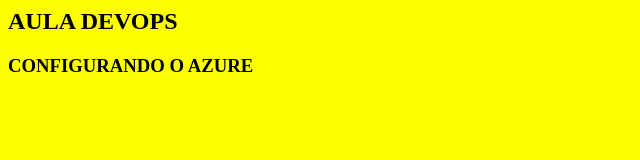
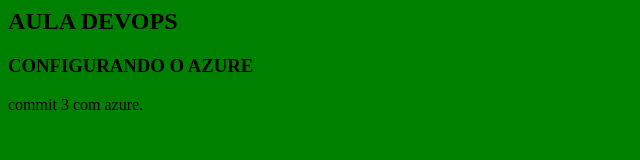
Before and after one commit to LUCASDESENVOLVEDOR/AulaAzure, a plain HTML site: page index.html in a window 1280 px wide. Shown: the whole page, without its empty margins (0-640 px from the left). Drawn offline with Linux system fonts and the light colour scheme.

Commit message:
adicionando arquivo 3

```diff
--- a/index.html
+++ b/index.html
@@ -5,11 +5,13 @@
     <title>AULA AZURE DEVOPS</title>
 
 </head>
-<body style="background-color:yellow">
+<body style="background-color:green">
 
      <H2>AULA DEVOPS</H2>
      <H3>CONFIGURANDO O AZURE<H3></H3>
 
 
+      <p>commit 3 com azure.</p>
+
 </body>
 </html>
```
